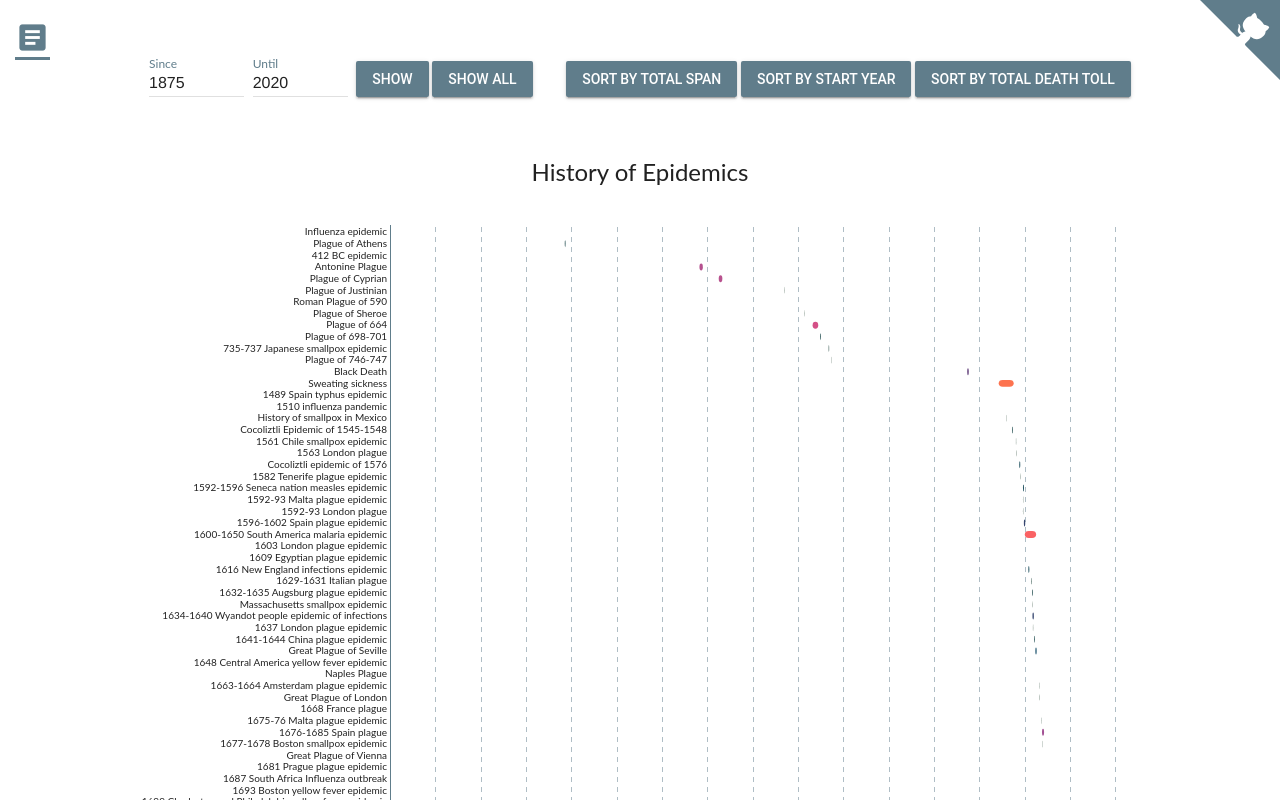
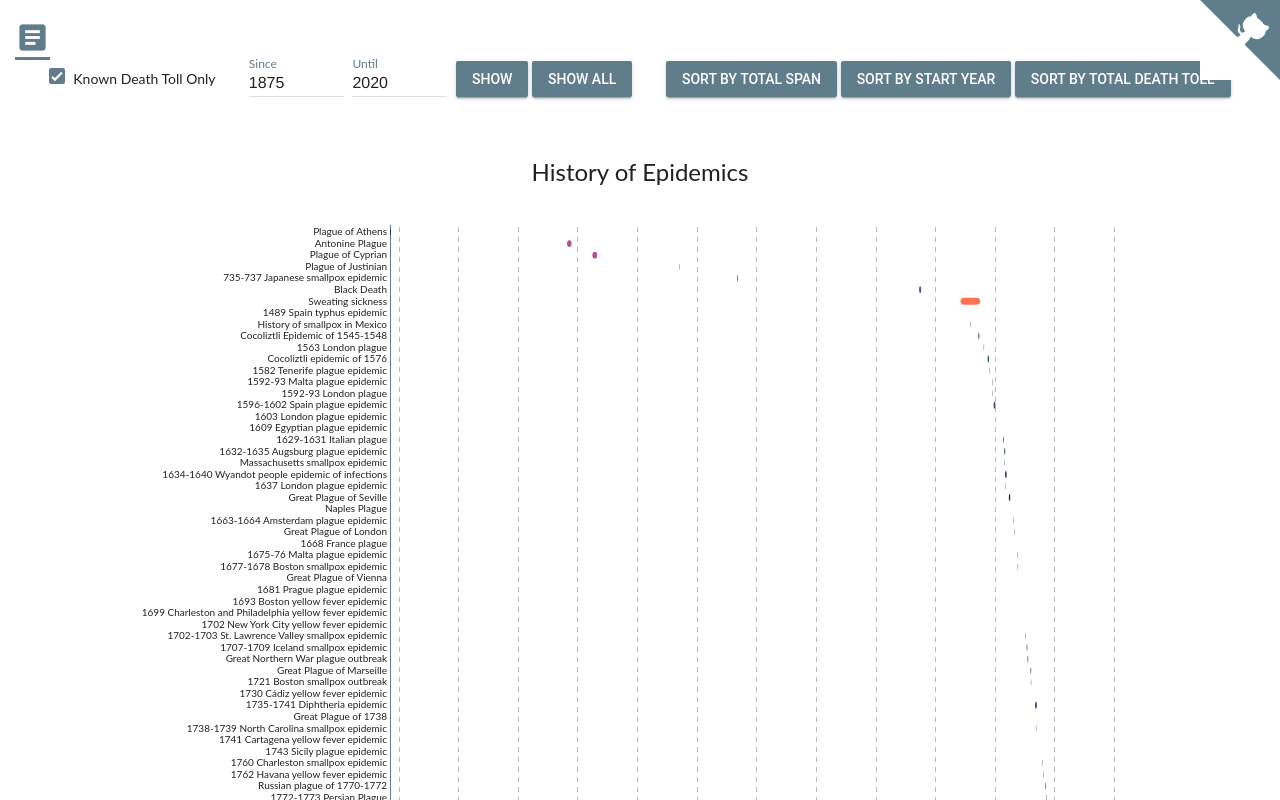
Before and after one commit to MartinHeinz/charts, a plain HTML site: page horizontal-bar-chart/index.html in a window 1280 px wide. Both pictures are taken after a click on the button "SHOW ALL". Shown: the top 800 px of the page. Drawn offline with nearby package versions, Linux system fonts and the light colour scheme.

Commit message:
Add filter for known/unknown death toll.

```diff
--- a/horizontal-bar-chart/horizontal-bar-chart.js
+++ b/horizontal-bar-chart/horizontal-bar-chart.js
@@ -16,6 +16,8 @@ let colorRect;
 let legend;
 let minLegend;
 let maxLegend;
+let checked = true;
+let input = "basedOnInput";
 let tollFormat = d3.format(",.2r");
 
 function performYAxisTransition() {
@@ -246,8 +248,13 @@ d3.csv("https://martinheinz.github.io/charts/data/epidemics.csv").then(function(
     });
 
     d3.selectAll(".since").on("click", function() {
-        let thisClicked = this.value;
-        drawSince(thisClicked);
+        input = this.value;
+        redraw();
+    });
+
+    d3.select("#checkbox").on("change", function () {
+        checked = !checked;
+        redraw()
     });
 
     createListeners();
@@ -270,7 +277,7 @@ d3.csv("https://martinheinz.github.io/charts/data/epidemics.csv").then(function(
             d3.select(this).attr("opacity", 1);
             tooltip.html(`Name: <strong>${d.title}</strong><br>
                  Time Span: <strong>${d.span} ${+d.span === 1 ? "Year" : "Years"}</strong><br>
-                 Death Toll: <strong>${tollFormat(d.toll === 0 ? "Unknown" : d.toll)}</strong>
+                 Death Toll: <strong>${d.toll === 0 ? "Unknown" : tollFormat(d.toll)}</strong>
                 `)
                 .style('top', d3.event.pageY + 16 + 'px')
                 .style('left', d3.event.pageX - 30 + 'px')
@@ -279,9 +286,10 @@ d3.csv("https://martinheinz.github.io/charts/data/epidemics.csv").then(function(
             tooltip.style("opacity", 0);
             bars.attr("opacity", 1);
         });
+
     }
 
-    drawSince("basedOnInput");
+    redraw();
 
     function drawSort(sort) {
 
@@ -310,20 +318,34 @@ d3.csv("https://martinheinz.github.io/charts/data/epidemics.csv").then(function(
         performYAxisTransition();
     }
 
-    function drawSince(since) {
+    function redraw() {
 
         dataSet = data;
+        let filteredDataset = [];
+        if (checked) {
+            for (const d of data) {
+                if (d.toll !== 0) {
+                    filteredDataset.push(d)
+                }
+            }
+        }
+        else {
+            filteredDataset = data;
+        }
 
-        if(since === "all") {
+        if (input === "all") {
+            if (checked) {
+                dataSet = filteredDataset;
+            }
             xScale.domain([
                 d3.min(dataSet, function(d) { return d.start; }),
                 d3.max(dataSet, function(d) { return d.end; })
             ]);
         }
-        else if(since === "basedOnInput") {
+        else if (input === "basedOnInput") {
             xMin = +inputFrom.property("value");
             dataSet = [];
-            for (const d of data) {
+            for (const d of filteredDataset) {
                 if (d.start < xMin && d.end > xMin) {
                     d.start = xMin;
                 }
@@ -336,6 +358,7 @@ d3.csv("https://martinheinz.github.io/charts/data/epidemics.csv").then(function(
                 +inputTo.property("value"),
                 ]);
         }
+        console.log(dataSet);
 
         bars.data([]).exit().remove();  // Remove all rows
 
@@ -382,6 +405,7 @@ d3.csv("https://martinheinz.github.io/charts/data/epidemics.csv").then(function(
         colorRect.attr("x", ((margin.left + (width - margin.right)) / 2) - rectSize)
                  .attr("y", height - 20);
     }
+
 }).catch(function (error) {
     if (error) throw error;
 });
--- a/horizontal-bar-chart/index.html
+++ b/horizontal-bar-chart/index.html
@@ -102,12 +102,29 @@
             padding-right: 5px;
         }
 
+        #checkboxes > * {
+            font-size: 14px;
+            display: inline;
+            padding-top: 5px;
+        }
+
+        #checkboxes {
+            font-size: 14px;
+            display: inline;
+            padding-right: 30px;
+        }
+
 
     </style>
 </head>
 
 <body>
 <div class="centered" style="padding-top: 25px">
+    <div id="checkboxes" class="centered">
+        <label class="mdl-checkbox mdl-js-checkbox mdl-js-ripple-effect">
+            <input id="checkbox" type="checkbox" class="mdl-checkbox__input continent" checked="">Known Death Toll Only
+        </label>
+    </div>
     <div class="since-group" data-toggle="buttons-radio">
         <div class="mdl-textfield mdl-js-textfield mdl-textfield--floating-label">
             <input class="mdl-textfield__input" type="text" id="from"  value="1875">
```
